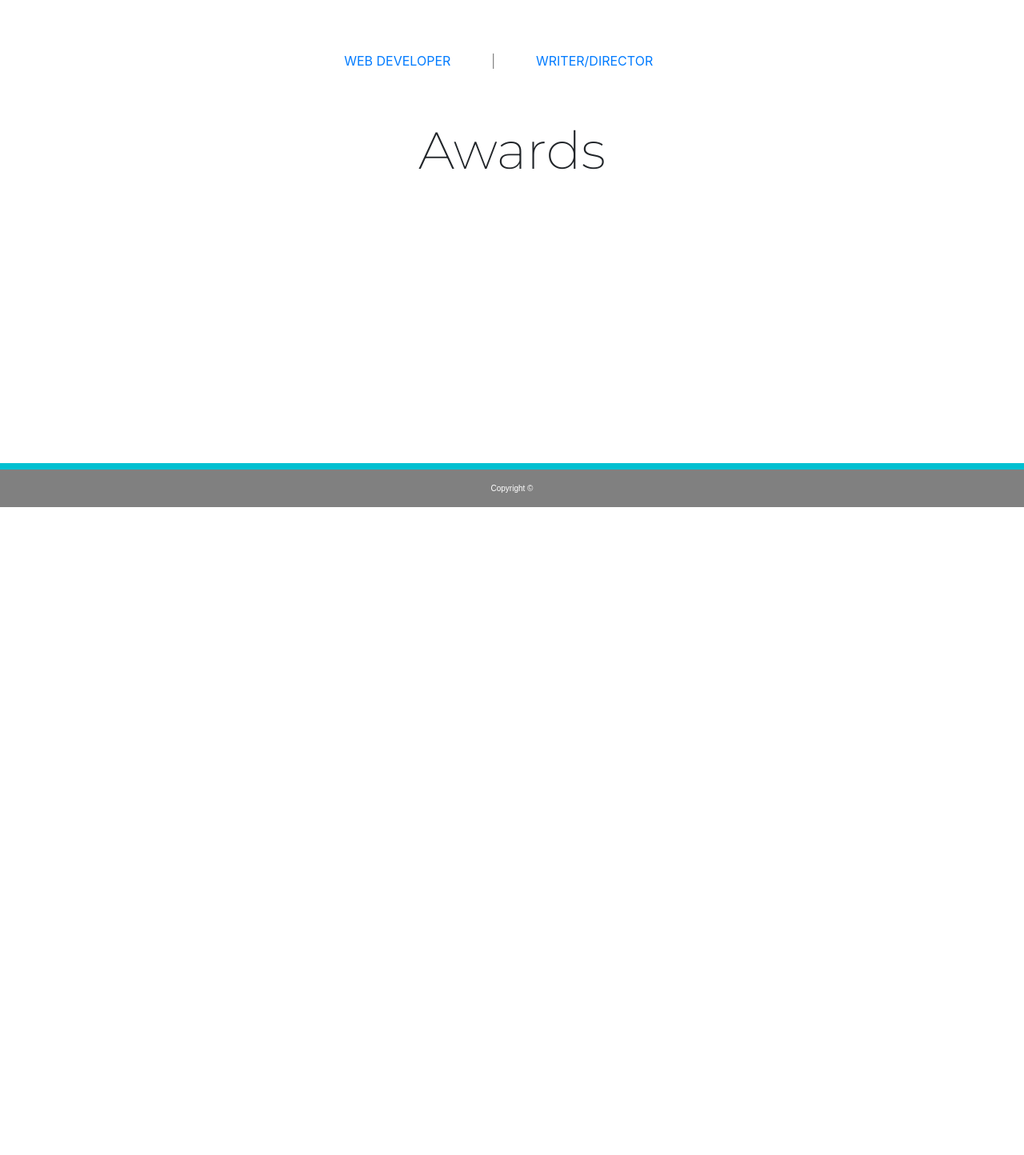
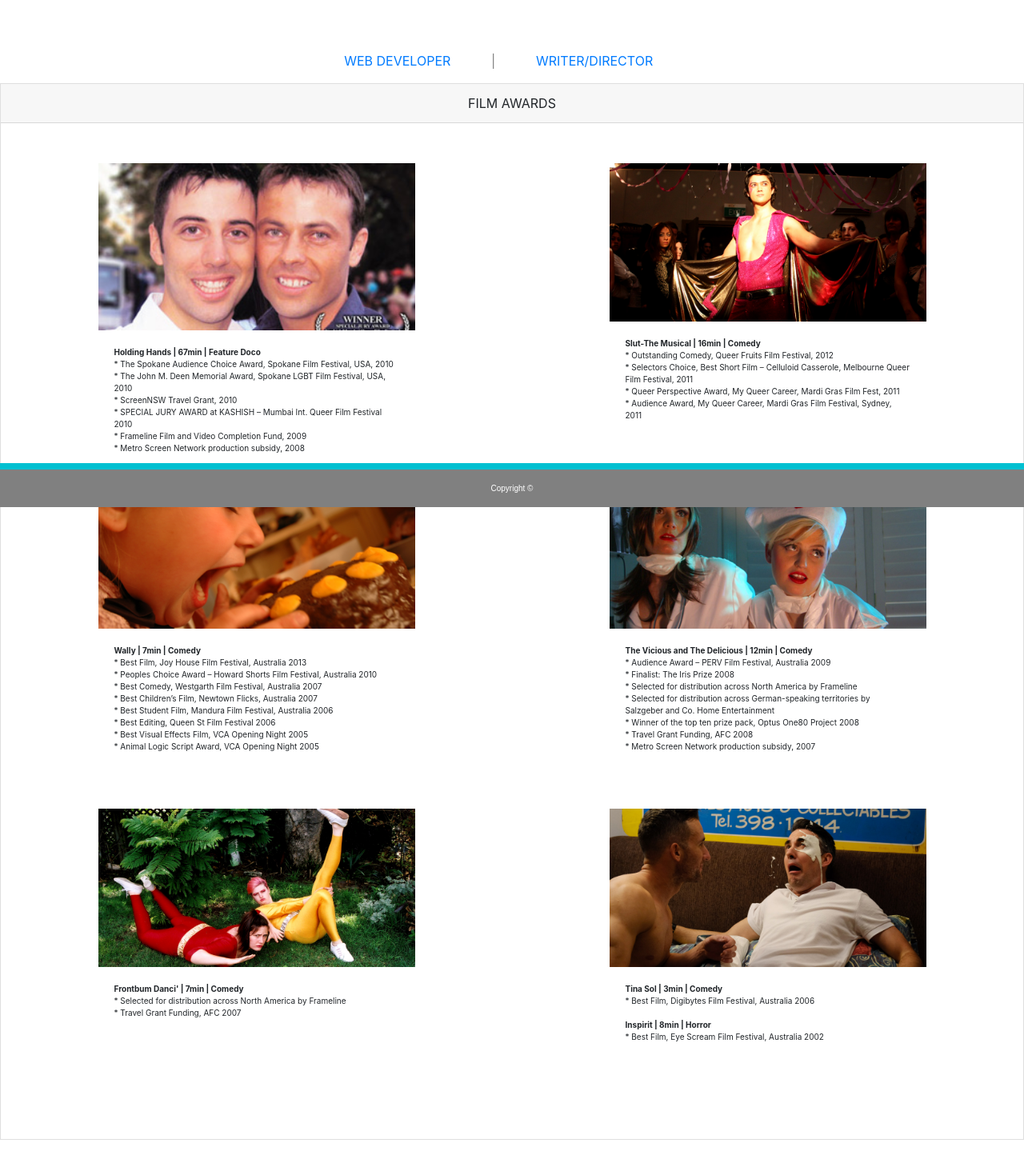
Before and after one commit to Tonnette/React-Portfolio, a React (Create React App) app in the folder react-portfolio/: page /awards in a window 1280 px wide. Shown: the part 166-1610 px from the top of the page at 80% size. Before the commit the page ends 800 px from the top, so only its background shows below. Built offline with nearby package versions, Linux system fonts and the light colour scheme.

Commit message:
added awards page

```diff
--- a/react-portfolio/src/components/assets/css/style.css
+++ b/react-portfolio/src/components/assets/css/style.css
@@ -207,7 +207,8 @@
 
                             .screeningText {
                                 text-align: left;
-                                margin-left: 45px;
+                                font-size: 10px;
+
                             }
 
                             .profileButtonFilms {
--- a/react-portfolio/src/components/pages/Awards.js
+++ b/react-portfolio/src/components/pages/Awards.js
@@ -4,15 +4,140 @@ import "../assets/css/style.css"
 function Awards() {
     return (
 
+    <div className="card" style={{paddingBottom: '50px'}}>
+        <div className="card-header">
+            FILM AWARDS
+        </div>
+
+        <div className="container">
+            <div className="row" style={{paddingTop: '50px'}}>
+                <div className="col-lg-4 offset-lg-1 col-sm-12">
+                    <img src={require("../assets/images/thumbnails/holding-awards.jpg")} className="card-img-top egg" alt="holding hands poster" />
+                    <div className="card-body">
+                        <p className="card-text screeningText">
+                            <strong>Holding Hands | 67min | Feature Doco</strong>
+                            <br /> * The Spokane Audience Choice Award, Spokane Film Festival, USA, 2010
+                            <br /> * The John M. Deen Memorial Award, Spokane LGBT Film Festival, USA, 2010
+                            <br /> * ScreenNSW Travel Grant, 2010
+                            <br /> * SPECIAL JURY AWARD at KASHISH – Mumbai Int. Queer Film Festival 2010
+                            <br /> * Frameline Film and Video Completion Fund, 2009
+                            <br /> * Metro Screen Network production subsidy, 2008
+                            <br />
+                        </p>
+                    </div>
 
 
-    <div className="container">
-        <div className="row">
-            <div className="col-lg-12 col-md-12 col-sm-12">
-                <p className="myName">Awards</p>
-            </div>
-        </div>
-        </div>
+
+                </div>
+                  <div className="col-lg-4 offset-lg-2 col-sm-12">
+                    <img src={require("../assets/images/cape.jpg")} className="card-img-top egg" alt="holding hands poster" />
+                    <div className="card-body">
+                        <p className="card-text screeningText">
+                             <p className="card-text screeningText">
+                            <strong>Slut-The Musical | 16min | Comedy</strong>
+                            <br /> * Outstanding Comedy, Queer Fruits Film Festival, 2012
+                            <br /> * Selectors Choice, Best Short Film – Celluloid Casserole, Melbourne Queer Film Festival, 2011
+                            <br /> * Queer Perspective Award, My Queer Career, Mardi Gras Film Fest, 2011
+                            <br /> * Audience Award, My Queer Career, Mardi Gras Film Festival, Sydney, 2011
+                            <br />
+
+
+                        </p>
+                        </p>
+                    </div>
+
+
+
+                </div>
+             </div>
+
+            <div className="row" style={{paddingBottom: '50px'}}>
+                <div className="col-lg-4 offset-lg-1 col-sm-12">
+                    <img src={require("../assets/images/wally.jpg")} className="card-img-top egg" alt="holding hands poster" />
+                    <div className="card-body">
+                           <p className="card-text screeningText">
+                            <strong>Wally | 7min | Comedy</strong>
+                            <br /> * Best Film, Joy House Film Festival, Australia 2013
+                            <br /> * Peoples Choice Award – Howard Shorts Film Festival, Australia 2010
+                            <br /> * Best Comedy, Westgarth Film Festival, Australia 2007
+                            <br /> * Best Children’s Film, Newtown Flicks, Australia 2007
+                            <br /> * Best Student Film, Mandura Film Festival, Australia 2006
+                            <br /> * Best Editing, Queen St Film Festival 2006
+                            <br /> * Best Visual Effects Film, VCA Opening Night 2005
+                            <br /> * Animal Logic Script Award, VCA Opening Night 2005
+
+
+                        </p>
+                    </div>
+
+
+
+                </div>
+                  <div className="col-lg-4 offset-lg-2 col-sm-12">
+                    <img src={require("../assets/images/vicious.jpg")} className="card-img-top egg" alt="holding hands poster" />
+                    <div className="card-body">
+                               <p className="card-text screeningText">
+                            <strong>The Vicious and The Delicious | 12min | Comedy</strong>
+                            <br /> * Audience Award – PERV Film Festival, Australia 2009
+                            <br /> * Finalist: The Iris Prize 2008
+                            <br /> * Selected for distribution across North America by Frameline
+                            <br /> * Selected for distribution across German-speaking territories by Salzgeber and Co. Home Entertainment
+
+                            <br /> * Winner of the top ten prize pack, Optus One80 Project 2008
+                            <br /> * Travel Grant Funding, AFC 2008
+                            <br /> * Metro Screen Network production subsidy, 2007
+                            <br />
+
+
+
+                        </p>
+                    </div>
+
+
+
+                </div>
+
+             </div>
+       <div className="row" style={{paddingBottom: '50px'}}>
+                <div className="col-lg-4 offset-lg-1 col-sm-12">
+                    <img src={require("../assets/images/frontbum.jpg")} className="card-img-top egg" alt="holding hands poster" />
+                    <div className="card-body">
+                         <p className="card-text screeningText">
+                            <strong>Frontbum Danci' | 7min | Comedy</strong>
+                            <br /> * Selected for distribution across North America by Frameline
+                            <br /> * Travel Grant Funding, AFC 2007
+
+
+                        </p>
+                    </div>
+
+
+
+                </div>
+                  <div className="col-lg-4 offset-lg-2 col-sm-12">
+                    <img src={require("../assets/images/mayo.jpg")} className="card-img-top egg" alt="holding hands poster" />
+                    <div className="card-body">
+                        <p className="card-text screeningText">
+                            <strong>Tina Sol | 3min | Comedy</strong>
+                            <br /> * Best Film, Digibytes Film Festival, Australia 2006
+<br />
+                            <br /> <strong>Inspirit | 8min | Horror</strong>
+                            <br /> * Best Film, Eye Scream Film Festival, Australia 2002
+
+                        </p>
+                    </div>
+
+
+
+                </div>
+
+             </div>
+
+         </div>
+
+    </div>
+
+
     );
 }
 
```
Also changed, not shown: react-portfolio/src/components/assets/images/thumbnails/holding-awards.jpg (added).
